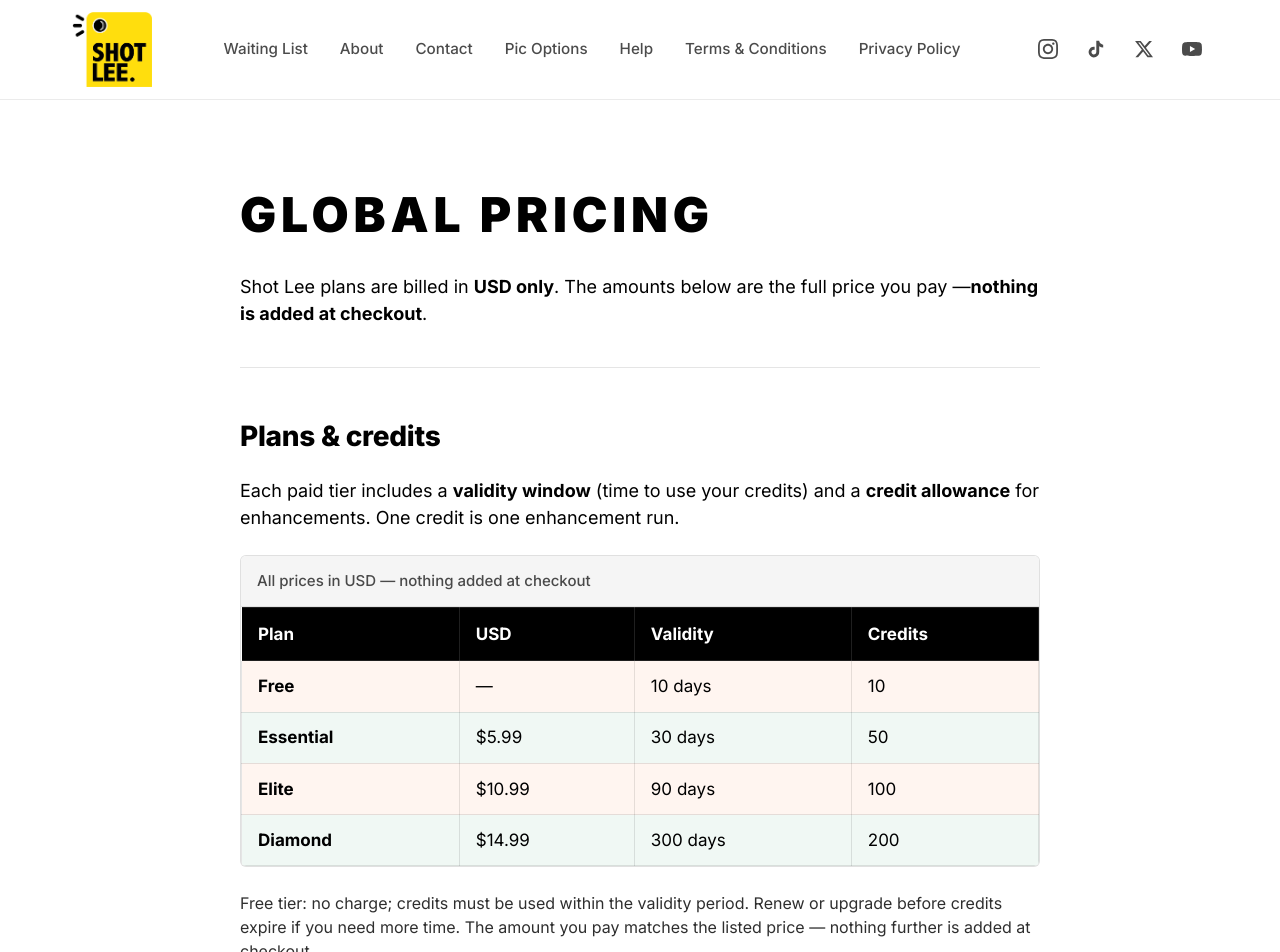
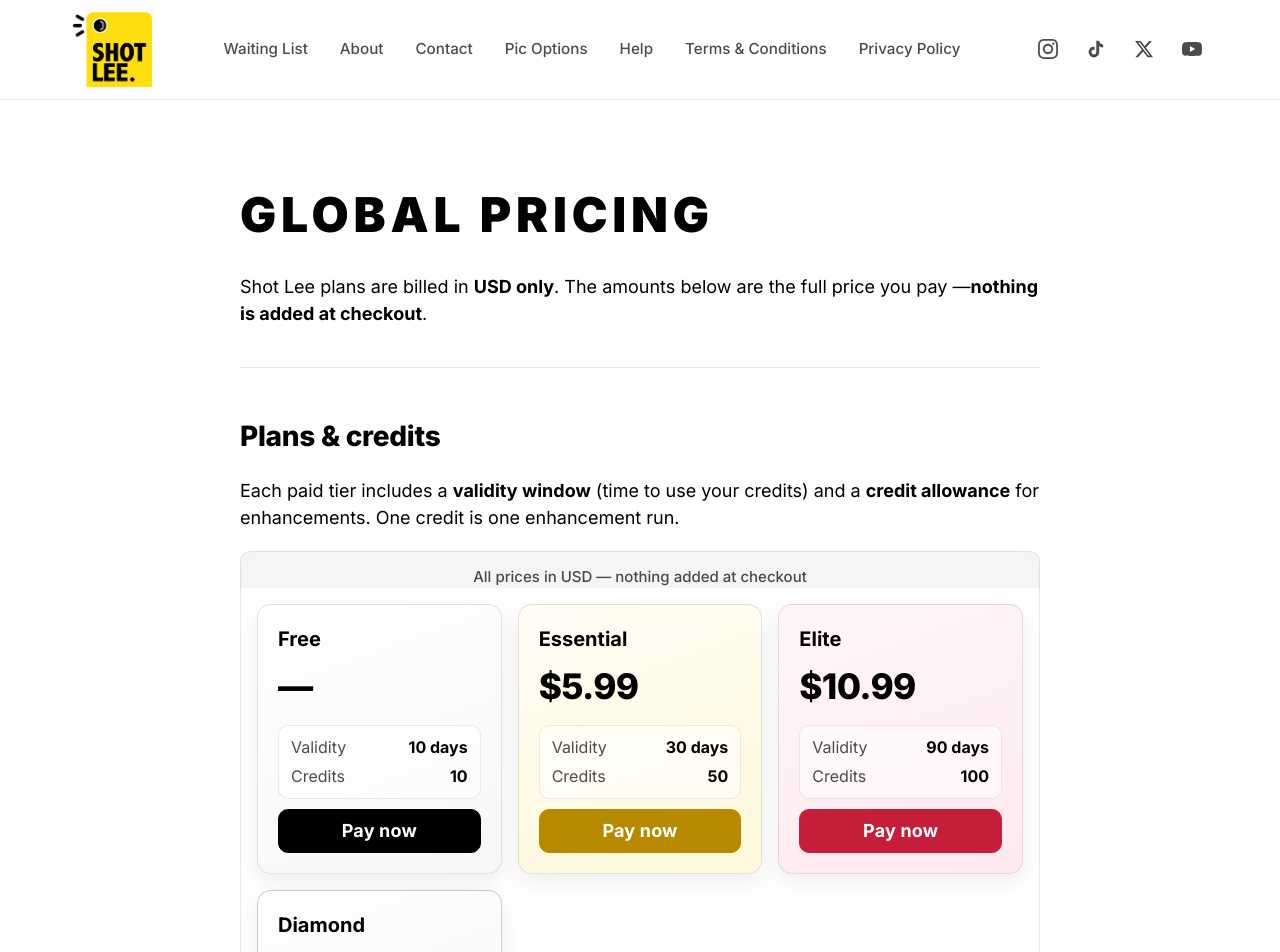
Before and after one commit to singhkevin/shotlee, a React (Vite) app: page /pricing in a window 1280 px wide. Shown: the top 952 px of the page. Built offline with nearby package versions, Linux system fonts and the light colour scheme.

Commit message:
Refine pricing cards to match brand palette and improve conversion flow.
Convert both pricing pages to card layouts, add per-plan Pay now CTAs with placeholders, and align plan color treatments with the site's black/red/yellow visual system.

Made-with: Cursor

```diff
--- a/src/index.css
+++ b/src/index.css
@@ -1072,68 +1072,155 @@ section {
     margin: 5rem 0 3rem;
 }
 
-/* Pricing page (/pricing) — USD-only plan table */
+/* Pricing page (/pricing) — card layout */
 .pricing-page .pricing-page-section {
     margin-bottom: 4rem;
 }
 
-.pricing-international-wrap {
-    overflow-x: auto;
-    -webkit-overflow-scrolling: touch;
-    margin: 1.5rem 0;
-    border: 1px solid rgba(0, 0, 0, 0.12);
-    border-radius: 6px;
-    background: var(--color-white);
-}
-
-.pricing-international-table {
-    width: 100%;
-    min-width: 28rem;
-    border-collapse: collapse;
-    font-size: 1.0625rem;
-}
-
 .pricing-international-caption {
-    caption-side: top;
-    text-align: left;
+    text-align: center;
     font-size: 0.9375rem;
     line-height: 1.45;
     color: rgba(0, 0, 0, 0.7);
-    padding: 0.875rem 1rem;
+    padding: 0.875rem 1rem 0;
     background: var(--color-gray-light);
-    border-bottom: 1px solid rgba(0, 0, 0, 0.08);
+    border: 1px solid rgba(0, 0, 0, 0.08);
+    border-bottom: 0;
+    border-radius: 10px 10px 0 0;
     font-weight: 500;
-}
-
-.pricing-international-table thead th {
-    text-align: left;
-    padding: 0.875rem 1rem;
+    margin-bottom: 0;
+}
+
+.pricing-card-grid {
+    display: grid;
+    grid-template-columns: repeat(auto-fit, minmax(200px, 1fr));
+    gap: 1rem;
+    margin: 0 0 1.5rem;
+    border: 1px solid rgba(0, 0, 0, 0.08);
+    border-top: 0;
+    border-radius: 0 0 10px 10px;
+    padding: 1rem;
+    background: var(--color-white);
+}
+
+.pricing-card {
+    border: 1px solid rgba(0, 0, 0, 0.1);
+    border-radius: 14px;
+    padding: 1.25rem;
+    min-height: 250px;
+    display: flex;
+    flex-direction: column;
+    gap: 0.625rem;
+    box-shadow: 0 8px 22px rgba(0, 0, 0, 0.07);
+    transition: transform var(--transition-fast), box-shadow var(--transition-fast), border-color var(--transition-fast), filter var(--transition-fast);
+}
+
+.pricing-card:hover {
+    transform: translateY(-5px);
+    filter: saturate(1.04);
+    box-shadow: 0 12px 28px rgba(0, 0, 0, 0.12);
+    border-color: rgba(0, 0, 0, 0.2);
+}
+
+.pricing-card--free {
+    background: linear-gradient(160deg, #ffffff 0%, #f7f7f7 100%);
+}
+
+.pricing-card--essential {
+    background: linear-gradient(160deg, #fffdf5 0%, #fff8dc 100%);
+}
+
+.pricing-card--elite {
+    background: linear-gradient(160deg, #fff6f8 0%, #ffe9ee 100%);
+}
+
+.pricing-card--diamond {
+    background: linear-gradient(160deg, #ffffff 0%, #f3f3f3 100%);
+    border-color: rgba(0, 0, 0, 0.18);
+}
+
+.pricing-card-title {
+    font-size: 1.25rem;
     font-weight: 700;
+    margin: 0;
+}
+
+.pricing-card-price {
+    font-size: 2.2rem;
+    line-height: 1;
+    font-weight: 800;
+    letter-spacing: -0.02em;
+    margin: 0.35rem 0 0.65rem;
+}
+
+.pricing-card-meta {
+    margin: 0;
+    display: grid;
+    gap: 0.375rem;
+    padding: 0.625rem 0.75rem;
+    border-radius: 10px;
+    background: rgba(255, 255, 255, 0.55);
+    border: 1px solid rgba(0, 0, 0, 0.08);
+}
+
+.pricing-card-meta-row {
+    display: flex;
+    justify-content: space-between;
+    gap: 1rem;
+    font-size: 1rem;
+}
+
+.pricing-card-meta-row dt {
+    color: rgba(0, 0, 0, 0.7);
+}
+
+.pricing-card-meta-row dd {
+    margin: 0;
+    font-weight: 700;
+}
+
+.pricing-card-cta {
+    margin-top: auto;
+    display: inline-flex;
+    align-items: center;
+    justify-content: center;
+    min-height: 44px;
+    width: 100%;
+    border-radius: 10px;
     background: var(--color-black);
     color: var(--color-white);
-    border: 1px solid rgba(255, 255, 255, 0.12);
-}
-
-.pricing-international-table tbody td,
-.pricing-international-table tbody th[scope='row'] {
-    padding: 0.8rem 1rem;
-    border: 1px solid rgba(0, 0, 0, 0.1);
-    vertical-align: middle;
-}
-
-.pricing-international-table tbody th[scope='row'] {
-    text-align: left;
+    text-decoration: none;
     font-weight: 700;
-}
-
-.pricing-international-row--peach > th,
-.pricing-international-row--peach > td {
-    background: #fff5f0;
-}
-
-.pricing-international-row--sage > th,
-.pricing-international-row--sage > td {
-    background: #f0f8f4;
+    letter-spacing: 0.01em;
+    border: 1px solid var(--color-black);
+    transition: background var(--transition-fast), color var(--transition-fast), transform var(--transition-fast), box-shadow var(--transition-fast);
+}
+
+.pricing-card--free .pricing-card-cta {
+    background: var(--color-black);
+    border-color: var(--color-black);
+}
+
+.pricing-card--essential .pricing-card-cta {
+    background: #b88a00;
+    border-color: #b88a00;
+}
+
+.pricing-card--elite .pricing-card-cta {
+    background: var(--color-red);
+    border-color: var(--color-red);
+}
+
+.pricing-card--diamond .pricing-card-cta {
+    background: #1a1a1a;
+    border-color: #1a1a1a;
+}
+
+.pricing-card-cta:hover {
+    background: var(--color-white);
+    color: var(--color-black);
+    transform: translateY(-1px);
+    box-shadow: 0 8px 18px rgba(0, 0, 0, 0.15);
 }
 
 .pricing-international-footnote {
--- a/src/pages/Pricing.jsx
+++ b/src/pages/Pricing.jsx
@@ -1,31 +1,35 @@
 const PLANS = [
   {
     name: 'Free',
-    accent: 'peach',
+    tone: 'free',
     usd: '—',
     validity: '10 days',
     credits: '10',
+    paymentUrl: '#',
   },
   {
     name: 'Essential',
-    accent: 'sage',
+    tone: 'essential',
     usd: '$5.99',
     validity: '30 days',
     credits: '50',
+    paymentUrl: '#',
   },
   {
     name: 'Elite',
-    accent: 'peach',
+    tone: 'elite',
     usd: '$10.99',
     validity: '90 days',
     credits: '100',
+    paymentUrl: '#',
   },
   {
     name: 'Diamond',
-    accent: 'sage',
+    tone: 'diamond',
     usd: '$14.99',
     validity: '300 days',
     credits: '200',
+    paymentUrl: '#',
   },
 ];
 
@@ -48,30 +52,29 @@ export default function Pricing() {
               Each paid tier includes a <strong>validity window</strong> (time to use your credits) and a{' '}
               <strong>credit allowance</strong> for enhancements. One credit is one enhancement run.
             </p>
-            <div className="pricing-international-wrap">
-              <table className="pricing-international-table">
-                <caption className="pricing-international-caption">
-                  All prices in USD — nothing added at checkout
-                </caption>
-                <thead>
-                  <tr>
-                    <th scope="col">Plan</th>
-                    <th scope="col">USD</th>
-                    <th scope="col">Validity</th>
-                    <th scope="col">Credits</th>
-                  </tr>
-                </thead>
-                <tbody>
-                  {PLANS.map((plan) => (
-                    <tr key={plan.name} className={`pricing-international-row pricing-international-row--${plan.accent}`}>
-                      <th scope="row">{plan.name}</th>
-                      <td>{plan.usd}</td>
-                      <td>{plan.validity}</td>
-                      <td>{plan.credits}</td>
-                    </tr>
-                  ))}
-                </tbody>
-              </table>
+            <p className="pricing-international-caption">
+              All prices in USD — nothing added at checkout
+            </p>
+            <div className="pricing-card-grid">
+              {PLANS.map((plan) => (
+                <article key={plan.name} className={`pricing-card pricing-card--${plan.tone}`}>
+                  <h3 className="pricing-card-title">{plan.name}</h3>
+                  <p className="pricing-card-price">{plan.usd}</p>
+                  <dl className="pricing-card-meta">
+                    <div className="pricing-card-meta-row">
+                      <dt>Validity</dt>
+                      <dd>{plan.validity}</dd>
+                    </div>
+                    <div className="pricing-card-meta-row">
+                      <dt>Credits</dt>
+                      <dd>{plan.credits}</dd>
+                    </div>
+                  </dl>
+                  <a href={plan.paymentUrl} className="pricing-card-cta" aria-label={`Pay now for ${plan.name} plan`}>
+                    Pay now
+                  </a>
+                </article>
+              ))}
             </div>
             <p className="legal-paragraph pricing-international-footnote">
               Free tier: no charge; credits must be used within the validity period. Renew or upgrade before credits
--- a/src/pages/PricingIndia.jsx
+++ b/src/pages/PricingIndia.jsx
@@ -1,31 +1,35 @@
 const PLANS = [
   {
     name: 'Free',
-    accent: 'peach',
+    tone: 'free',
     inr: '—',
     validity: '10 days',
     credits: '10',
+    paymentUrl: '#',
   },
   {
     name: 'Essential',
-    accent: 'sage',
+    tone: 'essential',
     inr: '₹499',
     validity: '30 days',
     credits: '50',
+    paymentUrl: '#',
   },
   {
     name: 'Elite',
-    accent: 'peach',
+    tone: 'elite',
     inr: '₹799',
     validity: '90 days',
     credits: '100',
+    paymentUrl: '#',
   },
   {
     name: 'Diamond',
-    accent: 'sage',
+    tone: 'diamond',
     inr: '₹999',
     validity: '300 days',
     credits: '200',
+    paymentUrl: '#',
   },
 ];
 
@@ -49,30 +53,29 @@ export default function PricingIndia() {
               Each paid tier includes a <strong>validity window</strong> (time to use your credits) and a{' '}
               <strong>credit allowance</strong> for enhancements. One credit is one enhancement run.
             </p>
-            <div className="pricing-international-wrap">
-              <table className="pricing-international-table">
-                <caption className="pricing-international-caption">
-                  All prices in INR, inclusive of GST — India only — nothing added at checkout
-                </caption>
-                <thead>
-                  <tr>
-                    <th scope="col">Plan</th>
-                    <th scope="col">INR</th>
-                    <th scope="col">Validity</th>
-                    <th scope="col">Credits</th>
-                  </tr>
-                </thead>
-                <tbody>
-                  {PLANS.map((plan) => (
-                    <tr key={plan.name} className={`pricing-international-row pricing-international-row--${plan.accent}`}>
-                      <th scope="row">{plan.name}</th>
-                      <td>{plan.inr}</td>
-                      <td>{plan.validity}</td>
-                      <td>{plan.credits}</td>
-                    </tr>
-                  ))}
-                </tbody>
-              </table>
+            <p className="pricing-international-caption">
+              All prices in INR, inclusive of GST — India only — nothing added at checkout
+            </p>
+            <div className="pricing-card-grid">
+              {PLANS.map((plan) => (
+                <article key={plan.name} className={`pricing-card pricing-card--${plan.tone}`}>
+                  <h3 className="pricing-card-title">{plan.name}</h3>
+                  <p className="pricing-card-price">{plan.inr}</p>
+                  <dl className="pricing-card-meta">
+                    <div className="pricing-card-meta-row">
+                      <dt>Validity</dt>
+                      <dd>{plan.validity}</dd>
+                    </div>
+                    <div className="pricing-card-meta-row">
+                      <dt>Credits</dt>
+                      <dd>{plan.credits}</dd>
+                    </div>
+                  </dl>
+                  <a href={plan.paymentUrl} className="pricing-card-cta" aria-label={`Pay now for ${plan.name} plan`}>
+                    Pay now
+                  </a>
+                </article>
+              ))}
             </div>
             <p className="legal-paragraph pricing-international-footnote">
               Free tier: no charge; credits must be used within the validity period. Renew or upgrade before credits expire
```
